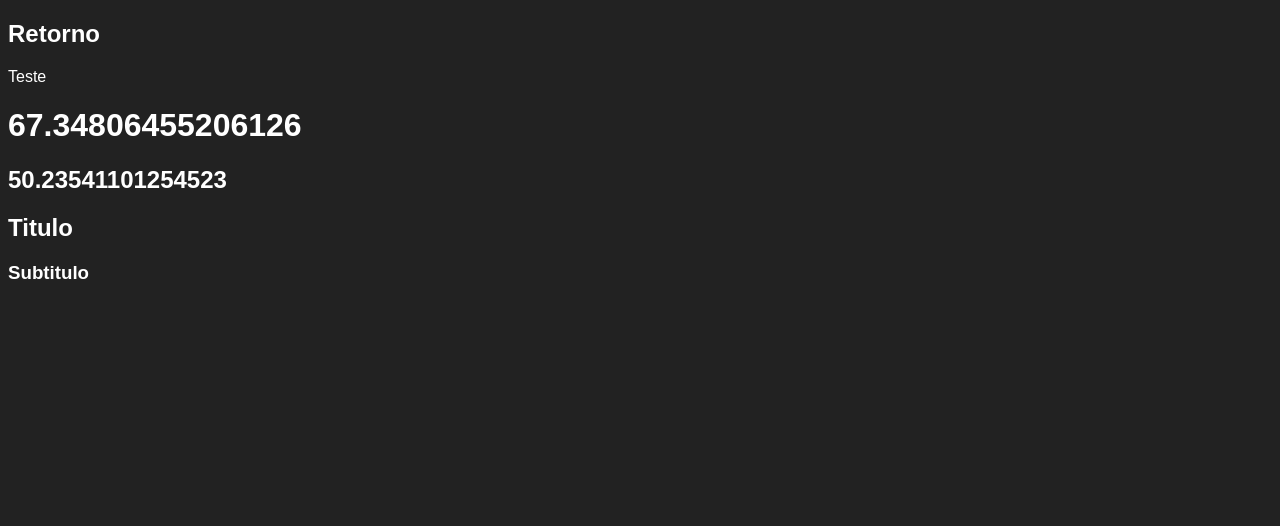
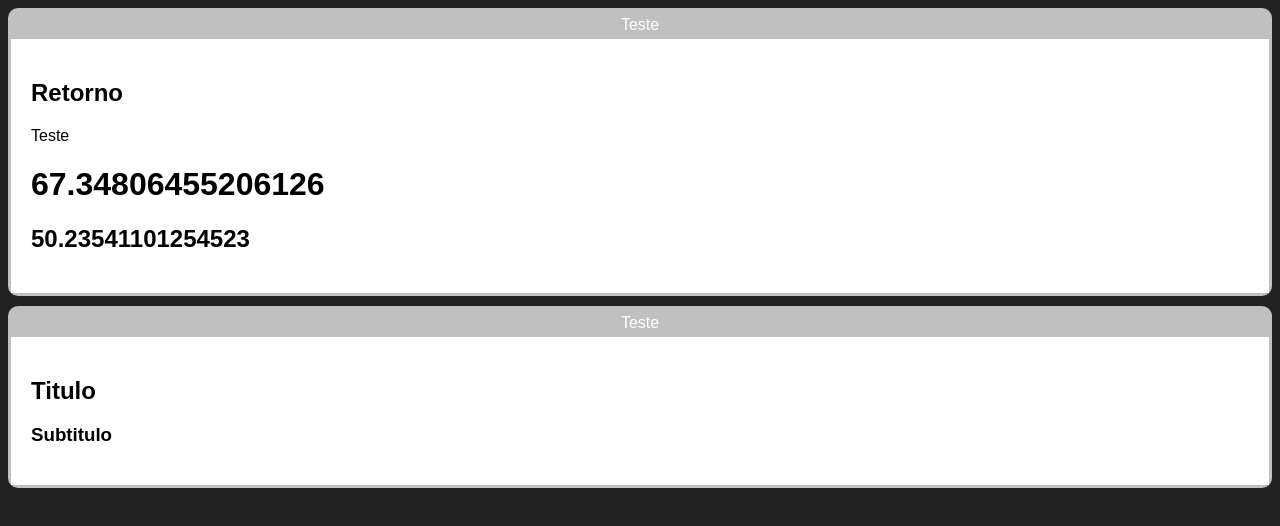
Before and after one commit to Scrowszinho/ReactJs, a React (Create React App) app in the folder Primeira aula/: page / in a window 1280 px wide. Shown: the top 526 px of the page. Built offline with nearby package versions, Linux system fonts and the light colour scheme.

Commit message:
Feat: Children component

```diff
--- a/Primeira aula/src/App.jsx
+++ b/Primeira aula/src/App.jsx
@@ -1,12 +1,19 @@
 import React from 'react';
 import Primeiro from './components/basics/Primeiro'
 import ComParametro from './components/basics/ComParametro';
+import Card from './components/layouts/Card';
+
 
 export default () => {
     return (
         <div id='app'>
-            <Primeiro primeiro={Math.random() * (100 - 0) + 0} segundo={Math.random() * (100 - 0) + 0}></Primeiro>
-            <ComParametro titulo={'Titulo'} subtitulo={'Subtitulo'}></ComParametro>
+            <Card titulo={'Teste'}>
+                <Primeiro primeiro={Math.random() * (100 - 0) + 0} segundo={Math.random() * (100 - 0) + 0}></Primeiro>
+            </Card>
+            <Card titulo={'Teste'}>
+                <ComParametro titulo={'Titulo'} subtitulo={'Subtitulo'}></ComParametro>
+            </Card>
+
         </div>
     );
 }
--- /dev/null
+++ b/Primeira aula/src/components/layouts/Card.css
@@ -0,0 +1,20 @@
+.Card{
+    background-color: silver;
+    border-radius: 10px;
+    border: 3px solid silver;
+    font-family: Arial, Helvetica, sans-serif;
+    margin-bottom: 10px;
+}
+
+.Card .Title{
+    padding: 5px 0px;
+    display: flex;
+    justify-content: center;
+}
+
+.Card .Content{
+    background-color: white;
+    color:black;
+    padding: 20px;
+    justify-content: center;
+}
--- /dev/null
+++ b/Primeira aula/src/components/layouts/Card.jsx
@@ -0,0 +1,11 @@
+import React from 'react';
+import './Card.css';
+
+export default (props) =>{
+    return(
+        <div className='Card'>
+            <div className='Title'>{props.titulo}</div>
+            <div className='Content'>{props.children}</div>
+        </div>
+    );
+}
```
